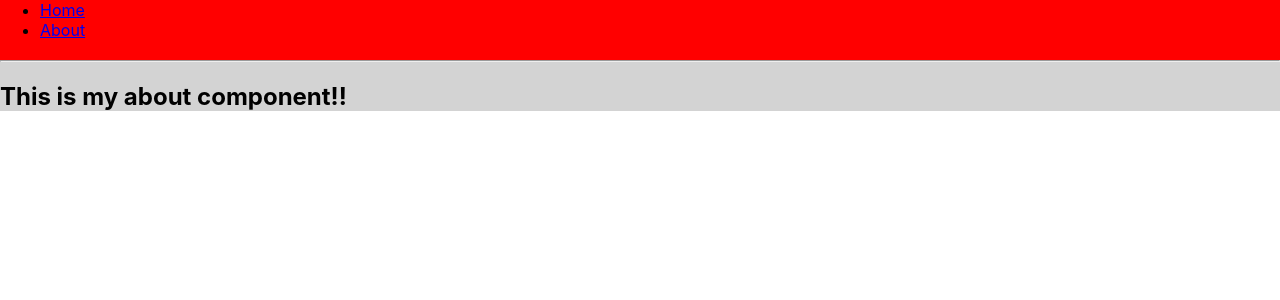
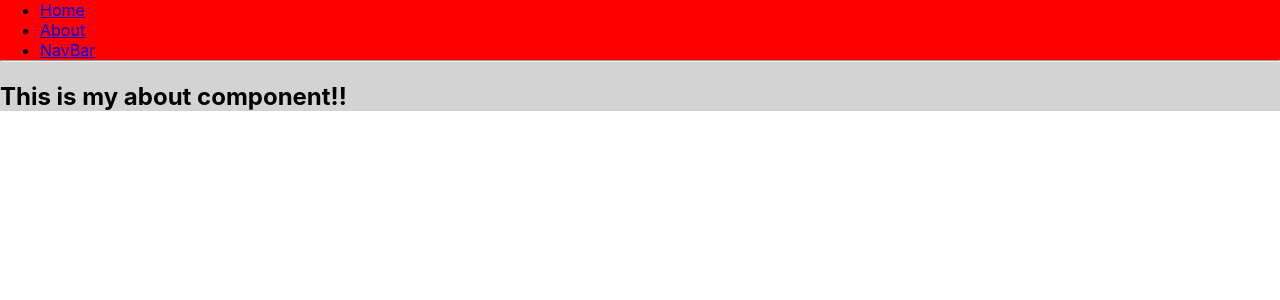
Before and after one commit to Alexobregon/burger-review, a React (Create React App) app in the folder Burger-review/: page /About in a window 1280 px wide. Shown: the top 300 px of the page. Built offline with nearby package versions, Linux system fonts and the light colour scheme.

Commit message:
added Navbar

```diff
--- a/Burger-review/src/App.css
+++ b/Burger-review/src/App.css
@@ -31,7 +31,7 @@
   max-width: 45%;
   max-height: 45%;
   border-radius: 100%;
-  /* animation: App-logo-spin infinite 10s linear; */
+  animation: App-logo-spin infinite 10s linear;
 }
 #bdiv{
   text-align: center;
--- a/Burger-review/src/App.js
+++ b/Burger-review/src/App.js
@@ -8,6 +8,7 @@ import {
 } from "react-router-dom";
 import About from "./About";
 import Home from "./Home";
+import NavBar from './NavBar';
 
 function App() {
   return (
@@ -19,6 +20,9 @@ function App() {
           </li>
           <li>
             <Link to="/About">About</Link>
+          </li>
+          <li>
+            <Link to="/Navbar">NavBar</Link>
           </li>
         </ul>
 
@@ -38,6 +42,9 @@ function App() {
           <Route path="/about">
             <About />
           </Route>
+          <Route path="/Navbar">
+            <NavBar />
+          </Route>
         </Switch>
       </div>
     </Router>
```
